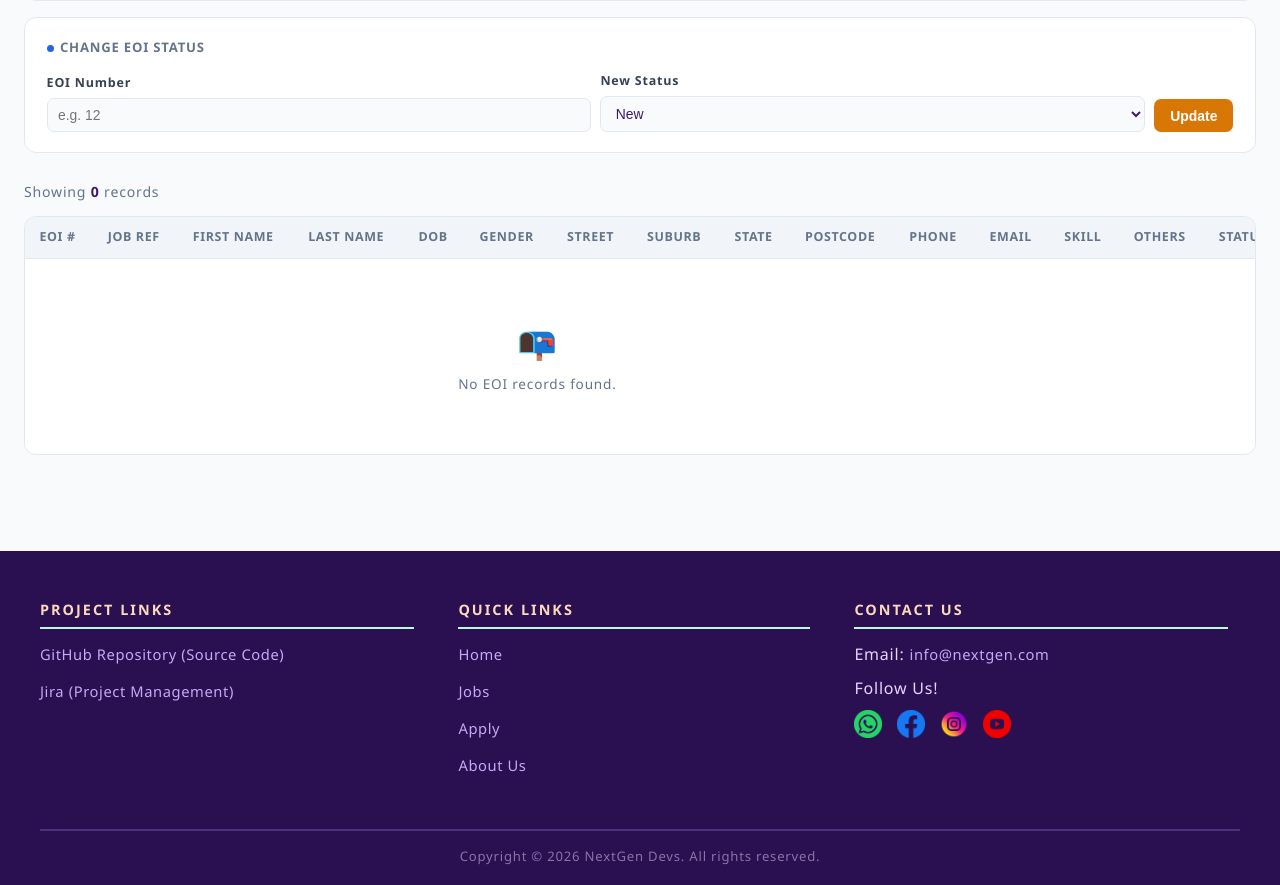
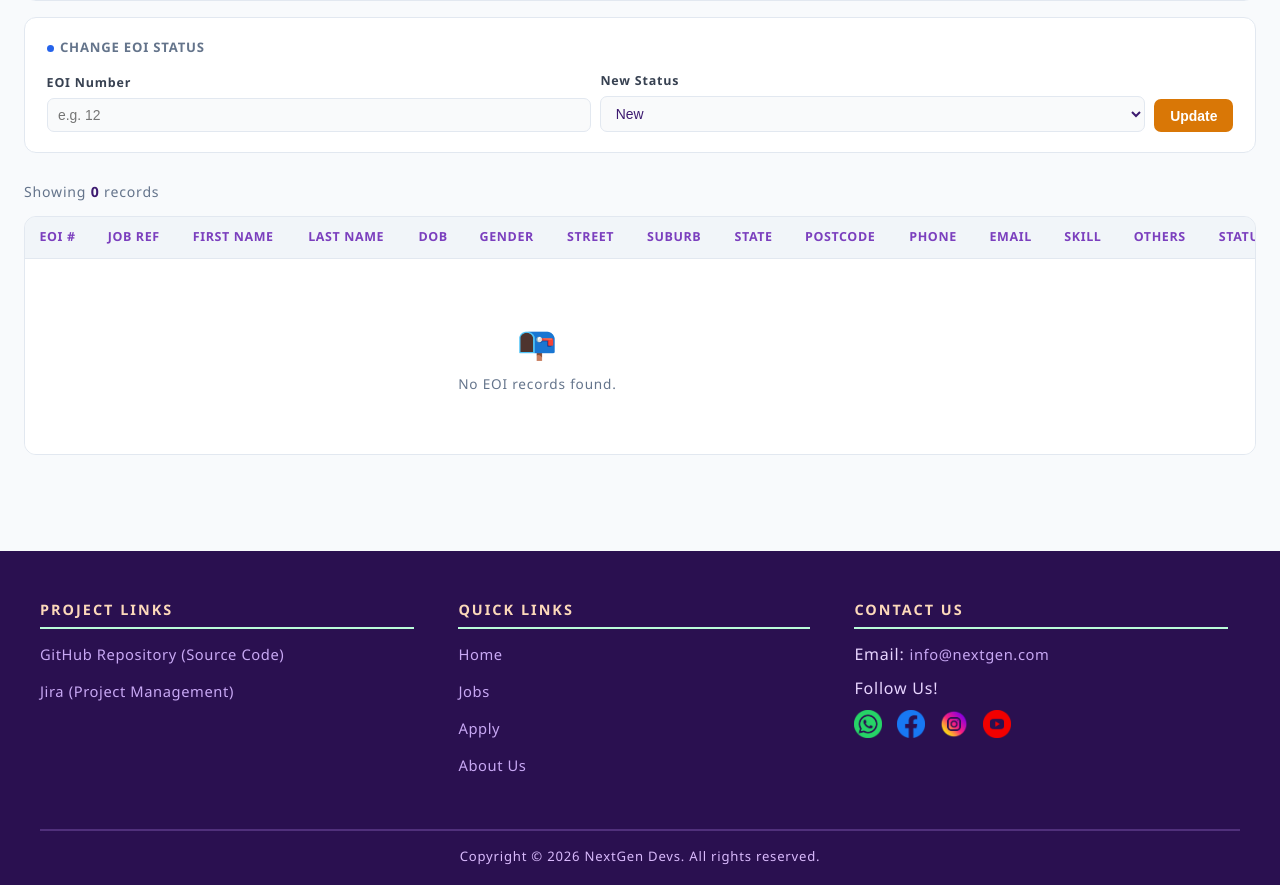
Before and after one commit to 106225401/applied-web-project-part-2, a PHP site: page /manage.php in a window 1280 px wide. Shown: the part 506-1391 px from the top of the page. Run offline with PHP 8.4, Linux system fonts and the light colour scheme; the visitor is signed in with stand-in values (Sample User, id 1); data that the repository does not hold is empty.

Commit message:
Modified styling of php files to resolve WAVE errors

```diff
--- a/project2/about.php
+++ b/project2/about.php
@@ -143,7 +143,7 @@ if (!$conn) {
                             <li class="indiv-contrib"><strong>Project Part 1 Responsibility: </strong><?= htmlspecialchars($m['project_part1']) ?></li>
                             <li class="share-contrib"><strong>Project Part 2 Responsibility:</strong><?= htmlspecialchars($m['project_part2']) ?></li>
                             <li class="speak-lang"><strong>Languages:</strong> <?= htmlspecialchars($m['languages']) ?></li>
-                            <li class="prog-lang"><strong>Favourite Programming Language:</strong> <?= htmlspecialchars($m['fav_programming']) ?> <img src="<?=htmlspecialchars($m['icon_source'])?>" alt="python logo" style="width: auto; height: 20px; display: inline;"></li>
+                            <li class="prog-lang"><strong>Favourite Programming Language:</strong> <?= htmlspecialchars($m['fav_programming']) ?> <img src="<?=htmlspecialchars($m['icon_source'])?>" alt="<?=htmlspecialchars($m['icon_source'])?> logo" style="width: auto; height: 20px; display: inline;"></li>
                         </ul>
 
                         <blockquote>
@@ -175,12 +175,12 @@ if (!$conn) {
                 </figure>
 
                 <figure class="pic2">
-                    <label for="img3"><img src="images/gpic2.jpeg" alt="Our team members selfie at Bingxue - free style picture 1" loading="lazy"></label>
+                    <label for="img3"><img src="images/gpic2.jpeg" alt="Our team members selfie at Bingxue - free style picture 2" loading="lazy"></label>
                     <figcaption>2/3 - Meeting at Bingxue; Selfie 2 <p>From top left to right: Afif and Louis.</p> <p>From bottom left to right: Charlotte and Jingyee</p></figcaption>
                 </figure>
 
                 <figure class="pic3">
-                    <label for="img1"><img src="images/gpic3.jpeg" alt="Our team members selfie at Bingxue - free style picture 1" loading="lazy"></label>
+                    <label for="img1"><img src="images/gpic3.jpeg" alt="Our team members selfie at Bingxue - free style picture 3" loading="lazy"></label>
                     <figcaption>3/3 - Meeting at Bingxue; Selfie 3 <p>From top left to right: Afif and Louis.</p> <p>From bottom left to right: Charlotte and Jingyee</p></figcaption>
                 </figure>
             </div>
--- a/project2/styles/styles.css
+++ b/project2/styles/styles.css
@@ -81,7 +81,7 @@ h1 {
 
 h2 {
   font-size: 1.7rem;
-  color: var(--purple-dark);
+  color: var(--purple-deeper);
   border-left: 5px solid var(--peach);
   padding-left: 0.3em;
   margin-bottom: 0.7em;
@@ -365,7 +365,7 @@ footer a:hover, footer a:focus {
   padding: 1.2em 0 1.4em;
   border-top: 2px solid rgba(192, 142, 250, 0.25);
   font-size: 0.82em;
-  color: rgba(232, 213, 255, 0.50);
+  color: var(--bg-page);
   letter-spacing: 0.06em;
 }
 /* The end of global styling across four pages */
@@ -1748,7 +1748,7 @@ Start of manage page styling
     padding: 0.7rem 0.9rem;
     text-align: left;
     font-weight: 600;
-    color: var(--muted);
+    color: var(--purple-deeper);
     font-size: 0.78rem;
     text-transform: uppercase;
     letter-spacing: 0.05em;
```
